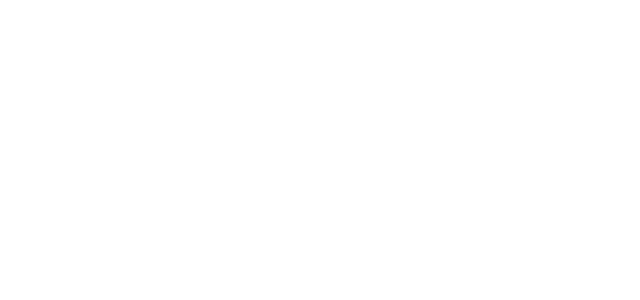
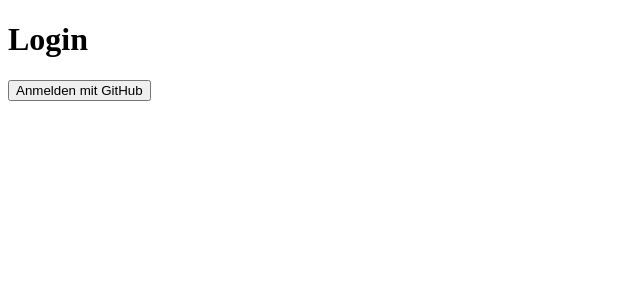
Before and after one commit to thi24/backendui, a Nuxt app in the folder Backend_Ui/: page /login in a window 1280 px wide. Before the commit this address had no page. Shown: the top 300 px of the page, without its empty margins (0-640 px from the left). Built offline with nearby package versions, Linux system fonts and the light colour scheme.

Commit message:
First implemenation of login

```diff
--- a/Backend_Ui/nuxt.config.ts
+++ b/Backend_Ui/nuxt.config.ts
@@ -7,5 +7,17 @@
 css: [
   "/assets/main.css",
 ],
-
+modules: [
+  '@nuxtjs/auth-next',
+  '@nuxtjs/axios',
+],
+auth: {
+  strategies: {
+    github: {
+      clientId: '149920e727612fa05202',
+      clientSecret: 'fd2cceff3d858b7265cdc39f7a4cf481e3c96e1c',
+      scope: ['user'],
+    },
+  },
+},
 })
--- a/Backend_Ui/package.json
+++ b/Backend_Ui/package.json
@@ -13,6 +13,8 @@
   "dependencies": {
     "nuxt": "^3.11.1",
     "vue": "^3.4.21",
-    "vue-router": "^4.3.0"
+    "vue-router": "^4.3.0",
+    "@nuxtjs/axios": "^5.13.6",
+    "@nuxtjs/auth-next": "5.0.0-1667386184.dfbbb54"
   }
 }
--- /dev/null
+++ b/Backend_Ui/pages/login.vue
@@ -0,0 +1,33 @@
+<template>
+  <div>
+    <h1>Login</h1>
+    <button @click="loginWithGitHub">Anmelden mit GitHub</button>
+  </div>
+</template>
+
+<script>
+export default {
+  methods: {
+    async loginWithGitHub() {
+      try {
+        // Starten Sie den Authentifizierungsfluss
+        await this.$auth.loginWith('github');
+
+        // Warten Sie auf den Abschluss der Authentifizierung
+        const authResult = await this.$auth.loginWith('github');
+
+        // Überprüfen Sie, ob die Authentifizierung erfolgreich war
+        if (authResult.success) {
+          // Navigieren Sie zur Startseite oder einer anderen gewünschten Seite
+          this.$router.push('/');
+        } else {
+          // Behandeln Sie den Fehler oder zeigen Sie eine Fehlermeldung an
+          console.error('Fehler bei der Authentifizierung:', authResult.error);
+        }
+      } catch (error) {
+        console.error('Fehler beim Anmelden:', error);
+      }
+    }
+  }
+}
+</script>
```
Also changed, not shown: 2 other files (tests, documents, lock files or other folders).
